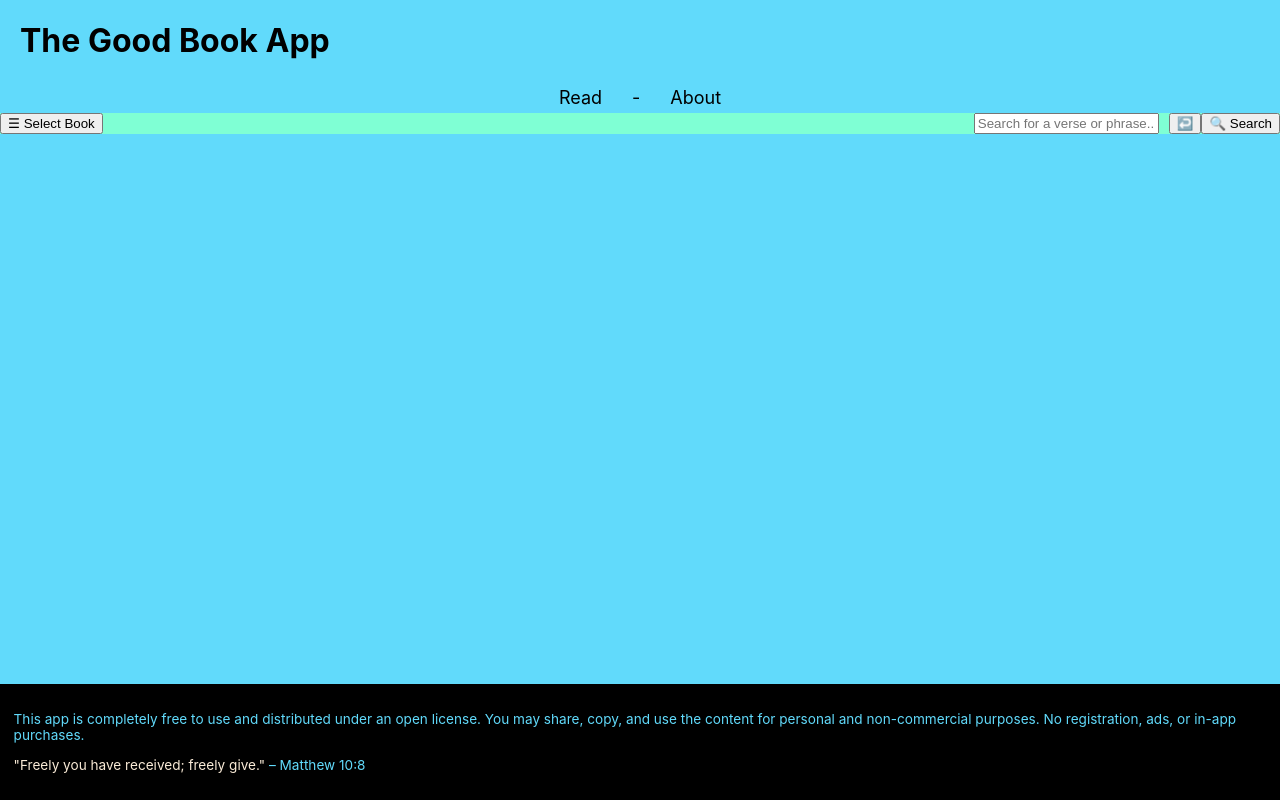
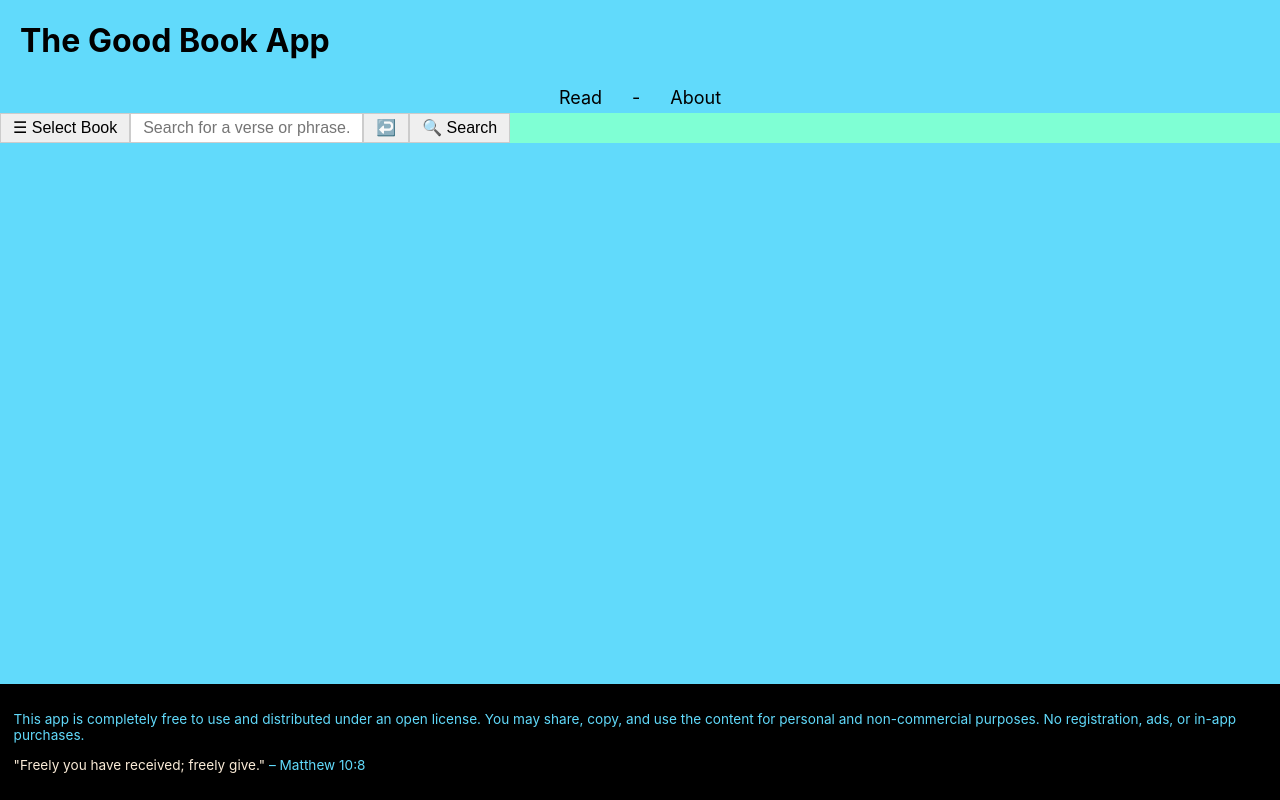
Before and after one commit to veasey/bible-reader-app, a React (Create React App) app: page / in a window 1280 px wide. Built offline with nearby package versions, Linux system fonts and the light colour scheme; no server answers.

Commit message:
simplified menu styling. move loading and NO RESULT text to below menu.

```diff
--- a/src/components/bible/navigation/Menu.css
+++ b/src/components/bible/navigation/Menu.css
@@ -4,13 +4,20 @@
 }
 
 .menu-container {
-    font-family: "Arial, sans-serif";
     display : flex;
-    align-items: flex-start;
 }
 
-.menu-container div {
-    flex: 1;
+/**
+ * Menu Items
+ */
+.menu-item button, .menu-item input, .menu-item select {
+    box-sizing: border-box;
+    height: 30px;
+    padding: 0 12px;
+    border: 1px solid #ccc;
+    font-size: 16px;
+    cursor: pointer;
+    text-align: center;
 }
 
 .submenu-book-select-container {
--- a/src/components/bible/navigation/Menu.js
+++ b/src/components/bible/navigation/Menu.js
@@ -6,6 +6,7 @@ import BookSelectButton from './book/BookSelectButton';
 import ChapterDropDown from './book/ChapterDropDown';
 import VerseDropDown from './book/VerseDropDown';
 import SearchBar from './search/SearchBar';
+import LoadingThrobber from './search/LoadingThrobber';
 import { fetchVerses } from 'utils/fetch.js';
 
 const Menu = ({ bible, setVerses, verses}) => {
@@ -22,6 +23,8 @@ const Menu = ({ bible, setVerses, verses}) => {
 
     const oldTestamentBooks = books.slice(0,40);
     const newTestamentBooks = books.slice(40);
+
+    const [loading, setLoading] = useState(false);
 
     useEffect(() => {
         let verse = fetchVerses([selectedBook, selectedChapter, selectedVerse], bible);
@@ -51,6 +54,7 @@ const Menu = ({ bible, setVerses, verses}) => {
     };
 
     return (
+        <>
             <div className='menu'>
                 <div className='menu-container'>
 
@@ -85,6 +89,7 @@ const Menu = ({ bible, setVerses, verses}) => {
                         verses={verses}
                         query={query}
                         setQuery={setQuery}
+                        setLoading={setLoading}
                     />
                 </div>
 
@@ -97,8 +102,14 @@ const Menu = ({ bible, setVerses, verses}) => {
                         </div>
                     </div>
                 )}
+            </div>
 
-        </div>
+            {/* Feedback */}
+            {loading && <LoadingThrobber message="Searching for verses..." />}
+            {query && query.length > 0 && verses?.length === 0 && (
+                <div><p>No results found</p></div>
+            )}
+        </>
     );
 };
 
--- a/src/components/bible/navigation/book/BookSelectButton.js
+++ b/src/components/bible/navigation/book/BookSelectButton.js
@@ -7,7 +7,7 @@ const BookSelectButton = ({
     bookName
 }) => {
     return (
-        <div>
+        <div className="menu-item">
             {/* Select Book Button */}
             <button className="burger-icon" onClick={onToggleIsOpen}>
                 {isOpen ? "✕" : "☰"} {bookName ? bookName : ' Select Book'}
--- a/src/components/bible/navigation/book/ChapterDropDown.js
+++ b/src/components/bible/navigation/book/ChapterDropDown.js
@@ -18,8 +18,7 @@ const ChapterMenu = ({
     };
 
     return (
-        <div>
-            <label htmlFor="chapterDropdown">Chapter:</label>
+        <div className="menu-item">
                 <select
                     id="chapterDropdown"
                     value={selectedChapter}
--- a/src/components/bible/navigation/book/VerseDropDown.js
+++ b/src/components/bible/navigation/book/VerseDropDown.js
@@ -17,13 +17,10 @@ const VerseDropDown = ({
         onVerseSelect(Number(event.target.value));
     };
 
+    if (!verses || Object.keys(verses).length === 0) return;
+
     return (
-        <div>
-            {!verses || Object.keys(verses).length === 0 ? (
-                <p>no verses available</p>
-            ) : (
-                <>
-                    <label htmlFor="verseDropdown">Verse:</label>
+        <div className="menu-item">
             <select id="verseDropdown" value={selectedVerse} onChange={handleChange}>
                 <option key="0" value="0">All Verses</option>
                 {Object.entries(verses).map(([key, verse]) => (
@@ -32,8 +29,6 @@ const VerseDropDown = ({
                     </option>
                 ))}
             </select>
-                </>
-            )}
         </div>
     );
 }
--- a/src/components/bible/navigation/search/SearchBar.js
+++ b/src/components/bible/navigation/search/SearchBar.js
@@ -1,11 +1,9 @@
-import React, { useState, useCallback } from 'react';
+import React, { useCallback } from 'react';
 import { handleSearch } from 'utils/search';
 import debounce from 'lodash/debounce';
-import LoadingThrobber from './LoadingThrobber';
 
-const SearchBar = ({bible, setSelectedBook, setSelectedChapter, setSelectedVerse, selectedBook, onSearchResult, verses, query, setQuery}) => {
+const SearchBar = ({bible, setSelectedBook, setSelectedChapter, setSelectedVerse, selectedBook, onSearchResult, verses, query, setQuery, setLoading}) => {
 
-    const [loading, setLoading] = useState(false);
     const indexState = [setSelectedBook, setSelectedChapter, setSelectedVerse];
 
     const debouncedSearch = useCallback(
@@ -36,21 +34,16 @@ const SearchBar = ({bible, setSelectedBook, setSelectedChapter, setSelectedVerse
     }
 
     return (
-        <>
+        <div className="menu-item">
             <input
                 type="text"
                 placeholder="Search for a verse or phrase..."
                 value={query}
                 onChange={onSearchType}
-                style={{ marginRight: '10px' }}
             />
             <button onClick={clearQuery}>↩️</button>
             <button onClick={onSearchClick}>🔍 Search</button>
-            {loading && <LoadingThrobber message="Searching for verses..." />}
-            {query && query.length > 0 && verses?.length === 0 && (
-                <div><p>No results found</p></div>
-            )}
-        </>
+        </div>
     );
 }
 
```
Lines whose indentation alone changed are shown as unchanged.
